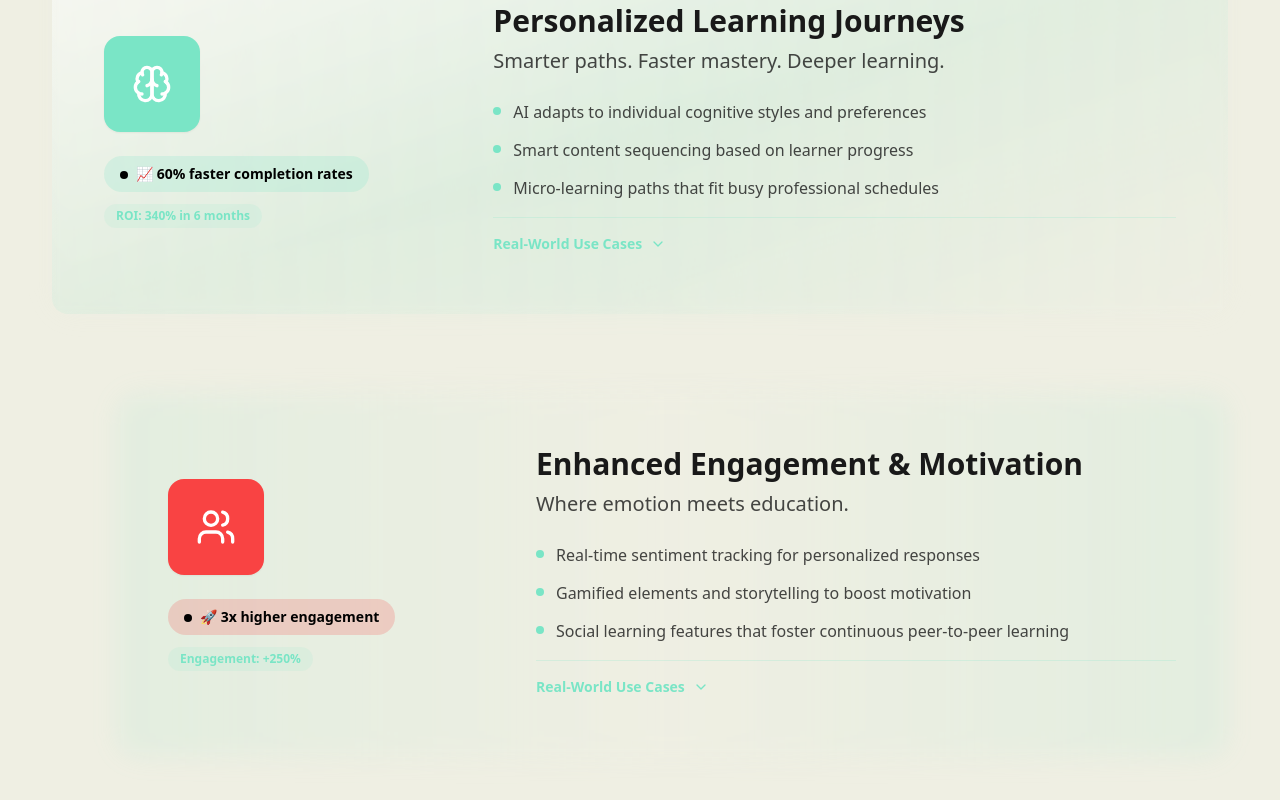
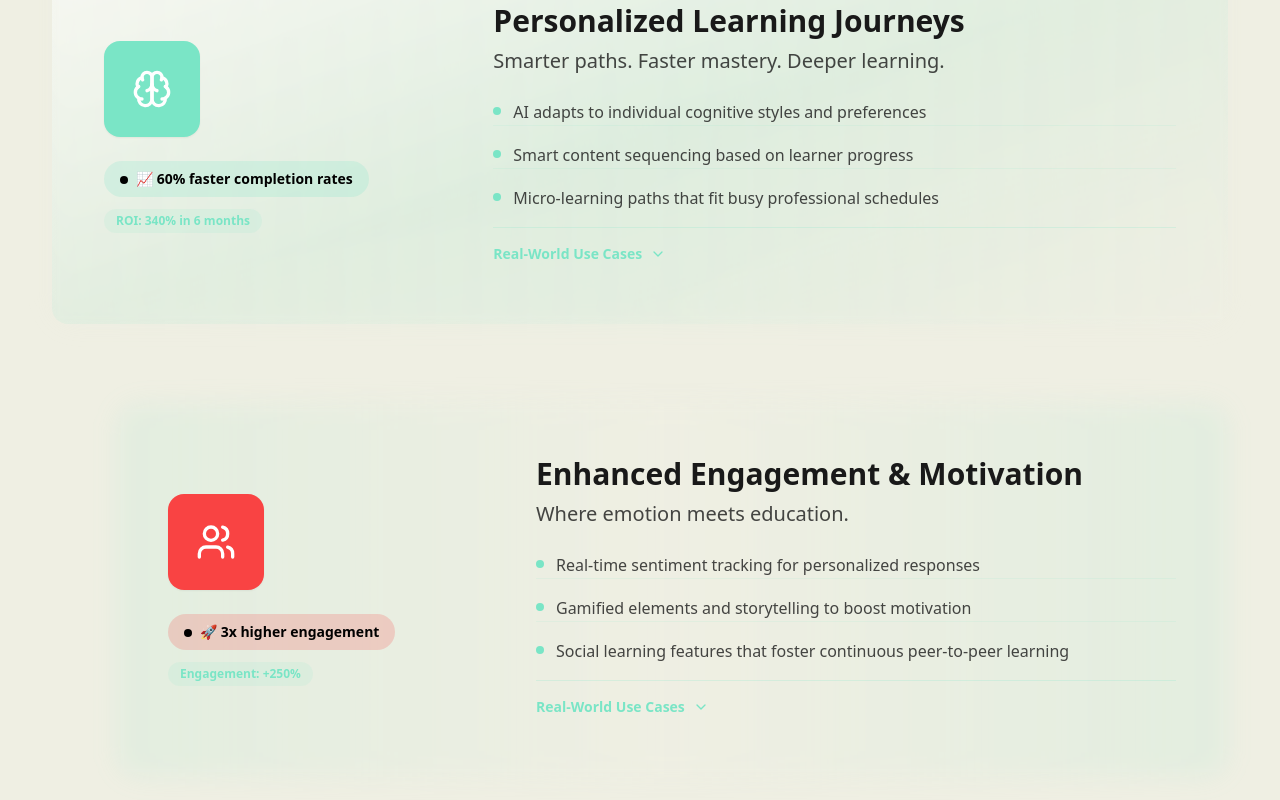
Before and after one commit to kkarakas-lxera/lxera-vision-platform, a React (Vite) app: page / in a window 1280 px wide. Shown: the part 2060-2860 px from the top of the page. Built offline with nearby package versions, Linux system fonts and the light colour scheme.

Commit message:
Fix: Improve bulleted list readability
Added spacing and dividers to bulleted lists for better visual separation.

```diff
--- a/src/components/CapabilityCard.tsx
+++ b/src/components/CapabilityCard.tsx
@@ -76,9 +76,14 @@ const CapabilityCard = ({
           <p className="text-lg md:text-xl text-business-black/80 font-medium mb-6">
             {valueStatement}
           </p>
-          <ul className="space-y-3 mb-4">
+          <ul className="space-y-0 mb-4">
             {features.map((feature, featureIndex) => (
-              <li key={featureIndex} className="flex items-start text-business-black/80 text-base">
+              <li
+                key={featureIndex}
+                className={`flex items-start text-business-black/80 text-base relative
+                  ${featureIndex > 0 ? "pt-4 mt-2 border-t border-future-green/10" : ""}
+                `}
+              >
                 <span className="w-2 h-2 bg-future-green rounded-full mt-2 mr-3 flex-shrink-0"></span>
                 <span dangerouslySetInnerHTML={{ __html: feature }} className="leading-relaxed" />
               </li>
```
